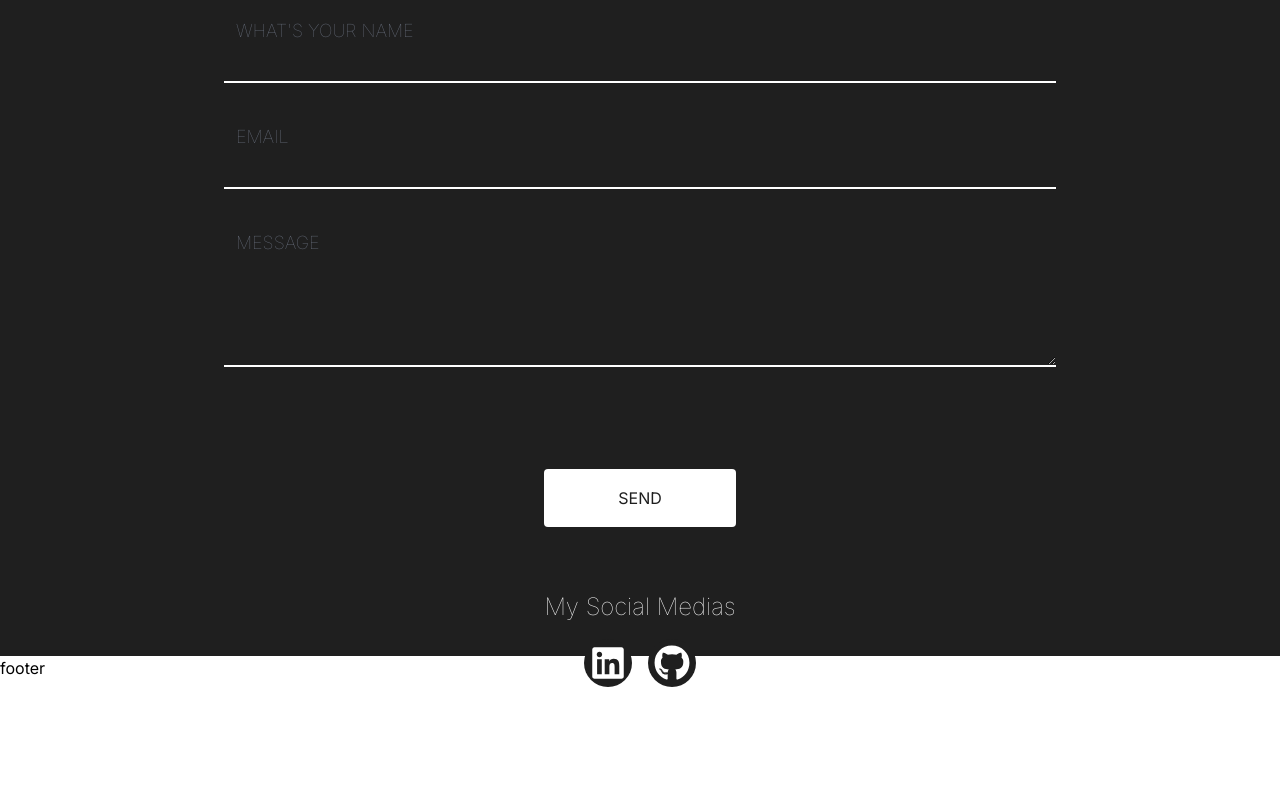
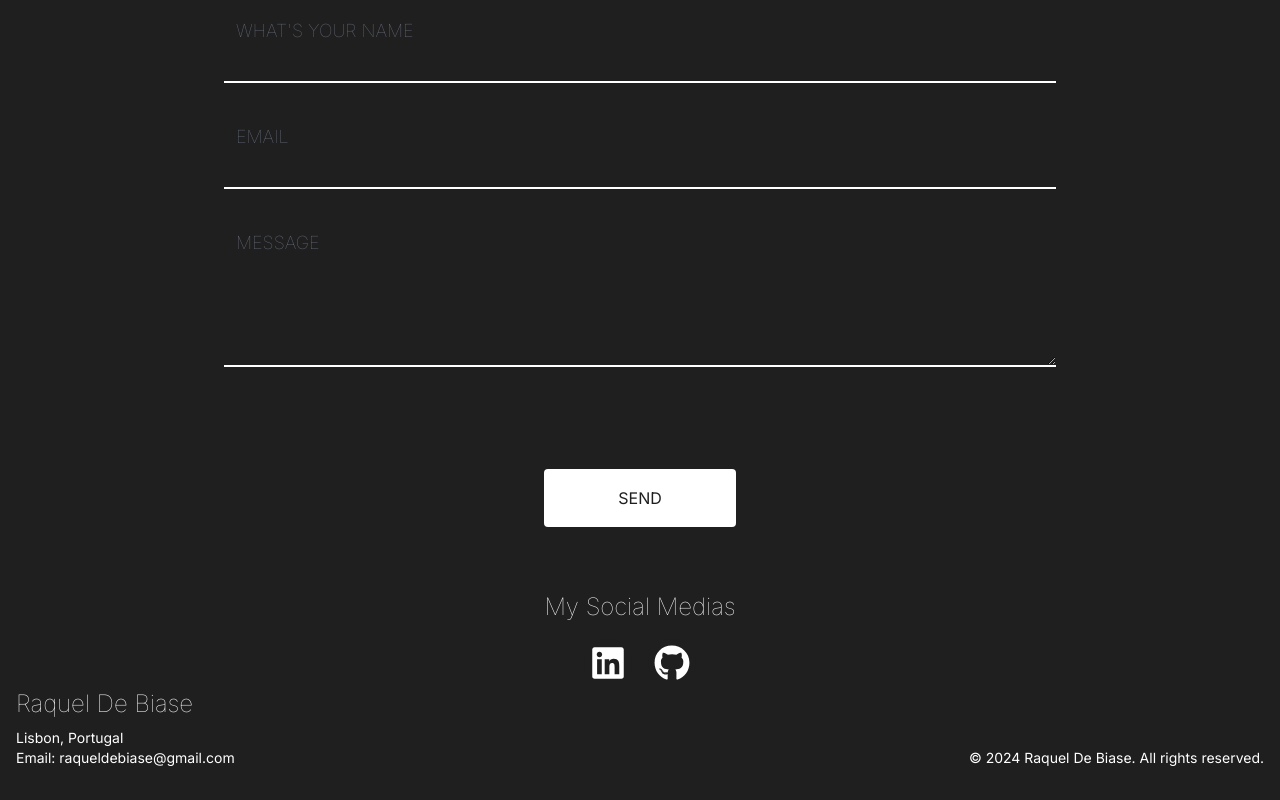
Before and after one commit to raqueldebiase/raqueldebiaseportifolio, a Next.js app: page / in a window 1280 px wide. Shown: the part 5964-6764 px from the top of the page. Before the commit the page ends 6651 px from the top, so only its background shows below. Built offline with nearby package versions, Linux system fonts and the light colour scheme.

Commit message:
add footer

```diff
--- a/src/app/components/organisms/Footer.tsx
+++ b/src/app/components/organisms/Footer.tsx
@@ -1,8 +1,22 @@
-
+// src/components/organisms/Footer.tsx
+import React from 'react';
+import SocialLinks from '../molecules/SocialLinks'; // Supondo que você tenha um componente de links sociais
 
 const Footer = () => (
-  <footer>
-    footer
+  <footer className="bg-primary text-white py-8 ">
+    <div className="container mx-auto px-4 flex flex-col md:flex-row justify-between items-end">
+      <div className="text-center md:text-left mb-4 md:mb-0">
+        <h4 className="text-2xl font-thin">Raquel De Biase</h4>
+        <p className="text-sm mt-2">Lisbon, Portugal</p>
+        <p className="text-sm">Email: raqueldebiase@gmail.com</p>
+      </div>
+      <div className="text-center md:text-right">
+        <p className="text-sm">&copy; {new Date().getFullYear()} Raquel De Biase. All rights reserved.</p>
+        {/* <p className="text-sm">
+          <a href="/privacy" className="hover:underline">Privacy Policy</a> | <a href="/terms" className="hover:underline">Terms of Service</a>
+        </p> */}
+      </div>
+    </div>
   </footer>
 );
 
```
